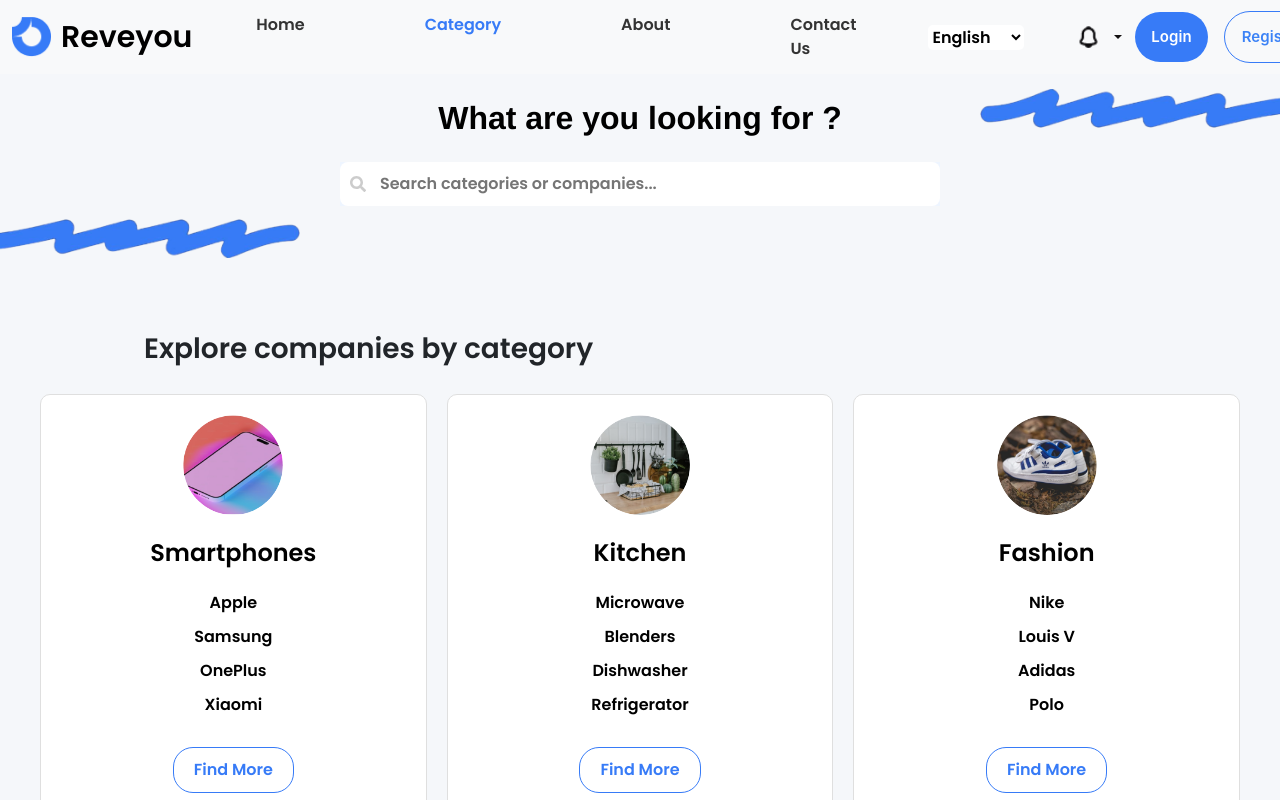
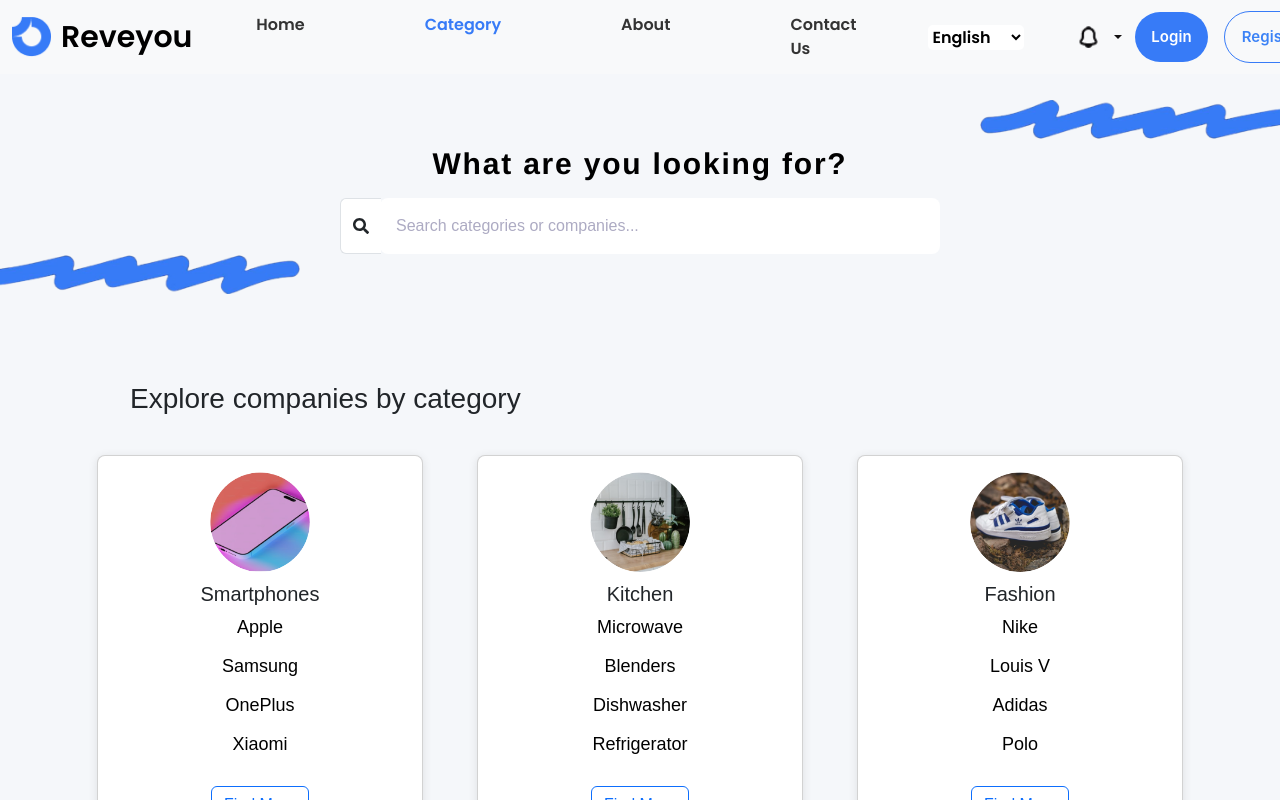
Before and after one commit to saraabdelrhman/wallet-market-master, a React (Create React App) app: page /categories in a window 1280 px wide. Shown: the top 800 px of the page. Built offline with nearby package versions, Linux system fonts and the light colour scheme.

Commit message:
update categories

```diff
--- a/src/components/Categories.js
+++ b/src/components/Categories.js
@@ -1,45 +1,46 @@
 import React, { useState } from 'react';
-import img from './images/BG.png';
-import img1 from './images/BG (1).png';
-import img2 from './images/BG (2).png';
-import img3 from './images/BG (3).png';
-import img4 from './images/BG (4).png';
-import img5 from './images/BG (5).png';
+import { FaSearch } from 'react-icons/fa';
+import { Link } from 'react-router-dom';
+
+// Importing images directly
+import smartphoneImage from './images/BG.png';
+import kitchenImage from './images/BG (2).png';
+import fashionImage from './images/BG (4).png';
+import financeImage from './images/BG (1).png';
+import carsImage from './images/BG (3).png';
+import laptopsImage from './images/BG (1).png'; // same image as finance
 import shape from './images/zgzg-removebg-preview.png';
 import shape2 from './images/zgzg-left.png';
-
-import { FaSearch } from 'react-icons/fa';
-import { Link } from 'react-router-dom';
 
 const categories = [
   {
     name: 'Smartphones',
-    image: img,
+    image: smartphoneImage,
     items: ['Apple', 'Samsung', 'OnePlus', 'Xiaomi'],
   },
   {
     name: 'Kitchen',
-    image: img2,
+    image: kitchenImage,
     items: ['Microwave', 'Blenders', 'Dishwasher', 'Refrigerator'],
   },
   {
     name: 'Fashion',
-    image: img4,
+    image: fashionImage,
     items: ['Nike', 'Louis V', 'Adidas', 'Polo'],
   },
   {
     name: 'Finance',
-    image: img1,
+    image: financeImage,
     items: ['American Digital Bank', 'SolarisBank', 'O2 Banking', 'Penta'],
   },
   {
     name: 'Cars',
-    image: img3,
+    image: carsImage,
     items: ['Tesla', 'Toyota', 'BYD', 'Honda'],
   },
   {
     name: 'Laptops',
-    image: img1, // Adding the 6th category with another image
+    image: laptopsImage,
     items: ['MacBook', 'Dell', 'HP', 'Lenovo'],
   },
 ];
@@ -47,239 +48,92 @@ const categories = [
 const Categories = () => {
   const [searchQuery, setSearchQuery] = useState('');
 
-  // Filter categories based on search input
   const filteredCategories = categories.filter((category) =>
     category.name.toLowerCase().includes(searchQuery.toLowerCase()) ||
-    category.items.some((item) =>
-      item.toLowerCase().includes(searchQuery.toLowerCase())
-    )
+    category.items.some((item) => item.toLowerCase().includes(searchQuery.toLowerCase()))
   );
 
   return (
-    <div
-      style={{
-        width: '100%',
-        display: 'flex',
-        flexDirection: 'column',
-        justifyContent: 'center',
-        alignItems: 'center',
-        padding: '20px',
-        position: 'relative', // Set position relative to anchor the absolute shapes
-      }}
-    >
-      {/* Left shape */}
-      <img
-        src={shape2}
-        alt="shape"
-        className='d-none d-md-flex'
-        style={{
-          position: 'absolute',
-          top: '140px',
-          left: '0',
-          width: '300px', // Adjust width as needed
-          zIndex: '-1', // Keep it behind the content
-        }}
-      />
+    <div className="container my-4 ">
 
-      {/* Right shape */}
-      <img
-        src={shape}
-        alt="shape"
-        className='d-none d-md-flex'
-        style={{
-          position: 'absolute',
-          top: '15px',
-          right: '0',
-          width: '300px', // Adjust width as needed
-          zIndex: '-1', // Keep it behind the content
-        }}
-      />
-
-      <div
-        style={{
-          width: '100%',
-          textAlign: 'center',
-          color: 'black',
-          fontSize: '2rem',
+      <img src={shape2} alt="shape" className="d-none d-md-block position-absolute" style={{ top: '250px', left: '0', width: '300px', zIndex: '-1' }} />
+        <img src={shape} alt="shape" className="d-none d-md-block position-absolute" style={{ top: '100px', right: '0', width: '300px', zIndex: '-1' }} />
+      <div className="row ">
+        <div className="col-12 text-center mb-3">
+          <h2 className='mt-5 mb-3' style={{color: 'black',
+fontSize: 30,
 fontFamily: 'Helvetica',
 fontWeight: '700',
-          wordWrap: 'break-word',
-          marginBottom: '20px',
-        }}
-      >
-        What are you looking for ?
-      </div>
-
-      {/* Search Input with Icon on the Left */}
-      <div
-        style={{
-          position: 'relative',
-          width: '100%',
-          backgroundColor: '#eef5ff',
-          maxWidth: '600px',
-          marginBottom: '30px',
-        }}
-      >
-        <FaSearch
-          style={{
-            position: 'absolute',
-            left: '10px',
-            top: '50%',
-            transform: 'translateY(-50%)',
-            color: '#ccc',
-          }}
-        />
+wordWrap: 'break-word'}}>What are you looking for?</h2>
+          <div className="input-group mb-3" style={{ maxWidth: '600px', margin: 'auto' }}>
+            <span className="input-group-text bg-white border-end-0"><FaSearch /></span>
             <input
               type="text"
+              className="form-control border-start-0 p-3 rounded-3"
               placeholder="Search categories or companies..."
               value={searchQuery}
               onChange={(e) => setSearchQuery(e.target.value)}
-          style={{
-            width: '100%',
-            padding: '10px 10px 10px 40px', // Add extra padding on the left for the icon
-            border: '0px solid #ccc',
-            borderRadius: '8px',
-            fontSize: '1rem',
-            boxSizing: 'border-box',
-          }}
             />
           </div>
-
-      {/* The sentence aligned to the left */}
-      <div style={{ width: '100%', marginBottom: '20px' }}>
-        <h3 className='fs-3 fw-bold mt-5 pt-5' style={{ marginLeft: '10%', fontWeight: '400' }}>
-          Explore companies by category
-        </h3>
         </div>
 
-      <div
-        style={{
-          display: 'grid',
-          gridTemplateColumns: 'repeat(3, 1fr)',
-          gap: '20px',
-          width: '100%',
-          maxWidth: '1200px',
-          boxSizing: 'border-box',
-        }}
-      >
-        {/* Display Filtered Categories */}
-        {filteredCategories.length > 0 ? (
-          filteredCategories.map((category) => (
-            <div
-              key={category.name}
-              style={{
-                padding: '20px',
-                borderRadius: '10px',
-                border: '1px solid #DFDFDF',
-                display: 'flex',
-                flexDirection: 'column',
-                justifyContent: 'flex-start',
-                alignItems: 'center',
-                gap: '20px',
-                backgroundColor: '#fff',
-              }}
-            >
-              <img
-                style={{
-                  width: '100px',
-                  height: '100px',
-                  borderRadius: '9999px',
-                }}
-                src={category.image}
-                alt={category.name}
-              />
-              <div
-                style={{
-                  fontSize: '1.5rem',
-                  fontFamily: 'Poppins',
-                  fontWeight: '700',
-                  textAlign: 'center',
-                  color: 'black',
-                }}
-              >
-                {category.name}
+        <div className="col-12 mb-3 mt-5 pt-5">
+          <h3 className="text-start ps-5">Explore companies by category</h3>
         </div>
-              <div
-                style={{
-                  width: '100%',
-                  textAlign: 'center',
-                  color: 'black',
-                  fontSize: '1rem',
-                  fontFamily: 'Poppins',
-                  fontWeight: '400',
-                  lineHeight: '1.5',
-                }}
-              >
-                {category.items.map((item) => (
-                  <div key={item} style={{ marginBottom: '10px' }}>
-                    {item}
+
+        <div className="col-12">
+          <div className="row g-4">
+            {filteredCategories.length > 0 ? filteredCategories.map((category) => (
+              <div className="col-12 col-md-6 col-lg-4 d-flex align-items-stretch" key={category.name}>
+                <div className="card text-center p-3 w-100 d-flex justify-content-center align-items-center">
+                  <img src={category.image} className="card-img-top mx-auto" style={{ width: '100px', height: '100px', borderRadius: '50%' }} alt={category.name} />
+                  <div className="card-body d-flex flex-column justify-content-center align-items-center">
+                    <h5 className="card-title">{category.name}</h5>
+                    <ul className="list-unstyled">
+                      {category.items.map((item) => <li key={item}>{item}</li>)}
+                    </ul>
+                    <Link to="/categoriesdetails" className="btn btn-outline-primary">Find More</Link>
                   </div>
-                ))}
                 </div>
-              <Link to={'/categoriesdetails'}>
-                <button
-                  style={{
-                    padding: '10px 20px',
-                    borderRadius: '20px',
-                    border: '1px solid #377BF7',
-                    backgroundColor: '#fff',
-                    color: '#377BF7',
-                    cursor: 'pointer',
-                  }}
-                >
-                  Find More
-                </button>
-              </Link>
               </div>
-          ))
-        ) : (
-          <div
-            style={{
-              gridColumn: 'span 3',
-              textAlign: 'center',
-              fontSize: '1.2rem',
-              color: '#777',
-            }}
-          >
-            No categories or companies found.
+            )) : (
+              <div className="col-12 text-center">
+                <p>No categories or companies found.</p>
               </div>
             )}
           </div>
+        </div>
+      </div>
 
-      {/* Responsive Design: Add media queries */}
+      {/* CSS for responsiveness */}
       <style>
         {`
-          @media (max-width: 1200px) {
-            div[style*='grid-template-columns'] {
-              grid-template-columns: repeat(2, 1fr);
+          @media (max-width: 767px) {
+            .card {
+              width: 100%; /* Full width on mobile */
+              margin-bottom: 20px;
+            }
+
+            .card-body {
+              text-align: center;
+            }
+
+            .text-start {
+              text-align: center !important; /* Center align titles on mobile */
+            }
+
+            h3 {
+              font-size: 1.25rem;
+            }
+
+            .ps-5 {
+              padding-left: 0 !important;
             }
           }
 
-          @media (max-width: 768px) {
-            div[style*='grid-template-columns'] {
-              grid-template-columns: repeat(1, 1fr);
-            }
-
-            div[style*='font-size: 2rem'] {
-              font-size: 1.5rem;
-            }
-
-            input[type="text"] {
-              font-size: 0.9rem;
-              padding: 8px 8px 8px 35px;
-            }
-
-            h3.fs-3.fw-bold {
-              font-size: 1.25rem;
-              margin-left: 5%;
-            }
-
-            img[alt="shape"] {
-              width: 200px !important;
-            }
-
-            div[style*='padding: 20px'] {
-              padding: 15px;
+          @media (min-width: 768px) and (max-width: 991px) {
+            .card {
+              width: 100%; /* Adjust for tablet views */
             }
           }
         `}
```
Lines whose indentation alone changed are shown as unchanged.
